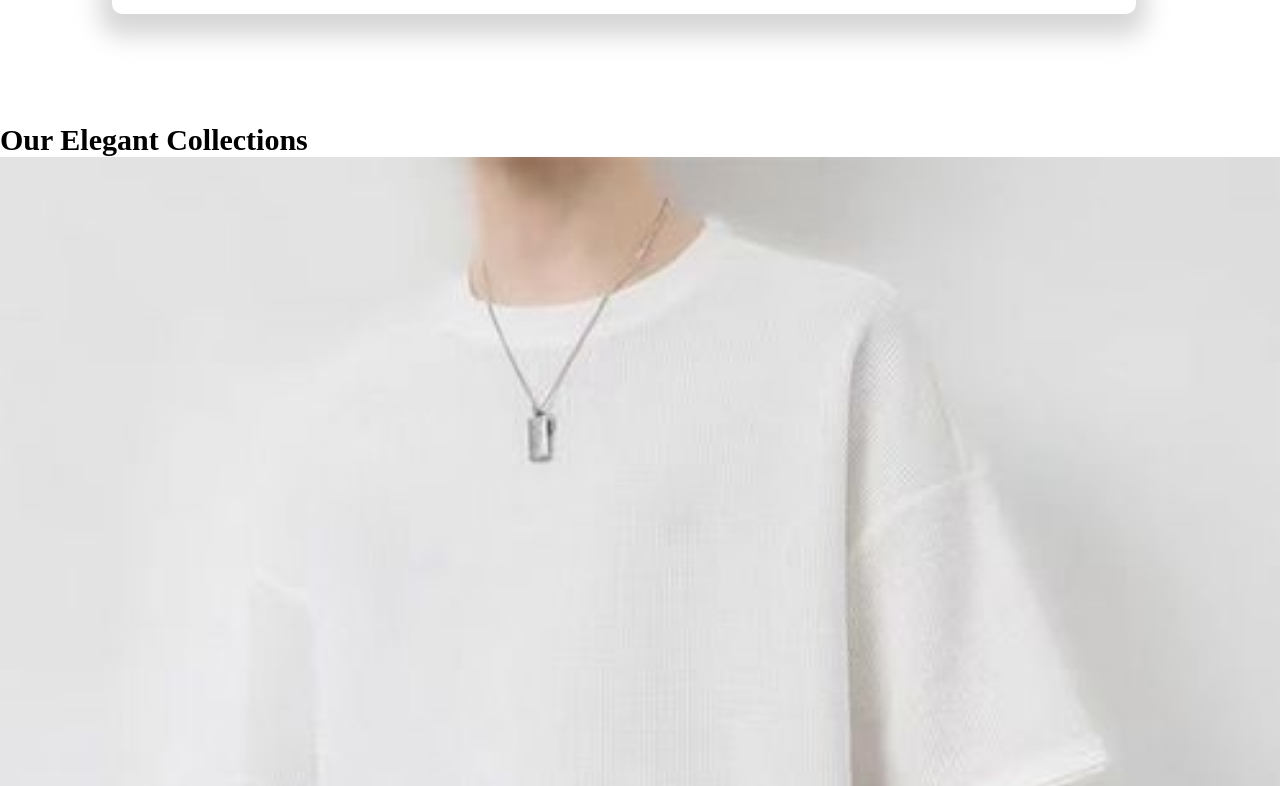
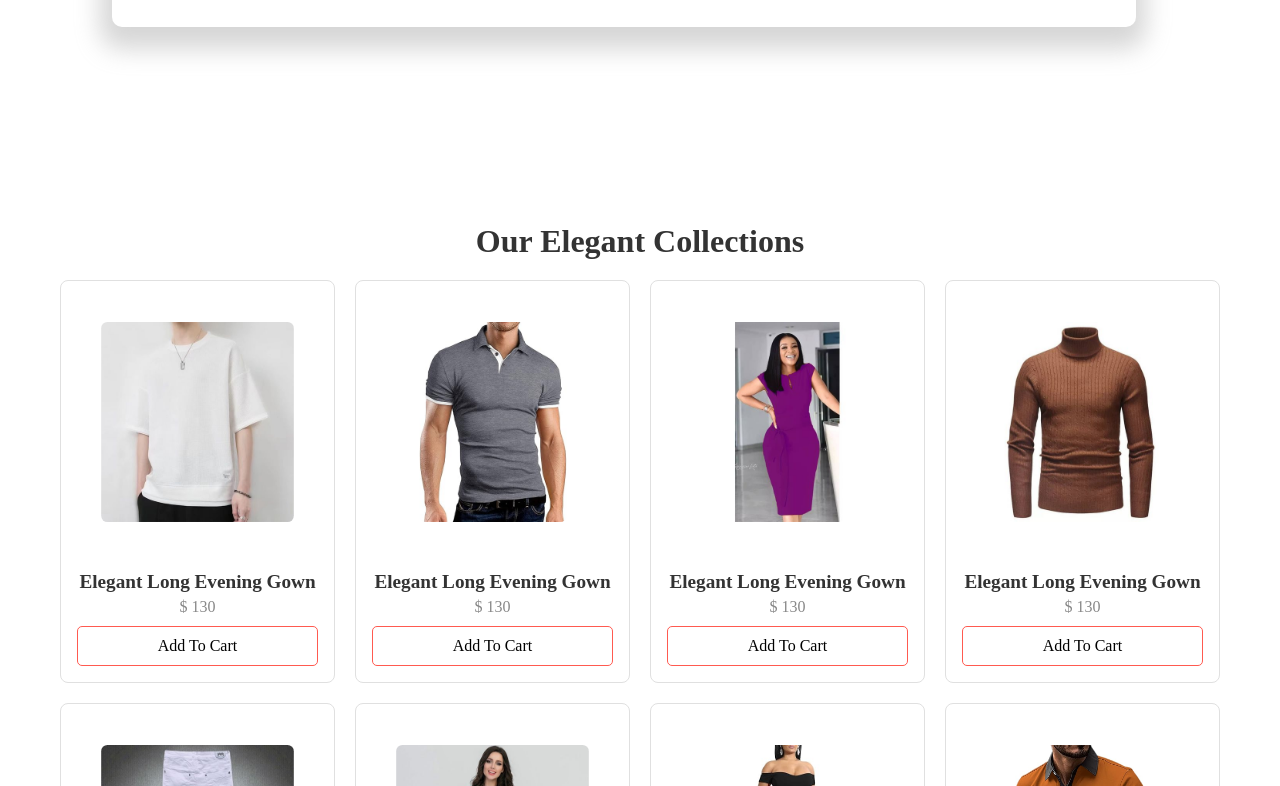
Before and after one commit to Jogata/SoftUni-React-Project, a React (Vite) app in the folder client/: page / in a window 1280 px wide. Shown: the part 774-1560 px from the top of the page. Built offline with nearby package versions, Linux system fonts and the light colour scheme.

Commit message:
added css for products component

```diff
--- a/client/src/components/travel/commerce/components/ProductList/ProductList.jsx
+++ b/client/src/components/travel/commerce/components/ProductList/ProductList.jsx
@@ -1,5 +1,6 @@
 import { useContext } from "react"
 import { ShopContext } from "../ShopContext/ShopContext"
+import './products-list.css'
 
 export function ProductList() {
     const products = useContext(ShopContext);
@@ -20,7 +21,7 @@ export function ProductList() {
                                     <h4>{title}</h4>
                                     <p>$ {price}</p>
                                 </div>
-                                <button>Add To Cart</button>
+                                <button className="add-to-cart">Add To Cart</button>
                             </div>
                         )
                     })}
--- /dev/null
+++ b/client/src/components/travel/commerce/components/ProductList/products-list.css
@@ -0,0 +1,71 @@
+.products {
+    max-width: 1200px;
+    margin: 0 auto;
+    margin-top: 80px;
+    padding: 20px;
+    text-align: center;
+}
+
+h2 {
+    margin-bottom: 20px;
+    color: #333;
+    font-size: 2rem;
+}
+
+.products-grid {
+    display: grid;
+    gap: 20px;
+    grid-template-columns: repeat(auto-fill, minmax(250px, 1fr));
+}
+
+.product {
+    padding: 16px;
+    border-radius: 8px;
+    border: 1px solid #e0e0e0;
+    background-color: #fff;
+    transition: transform 200ms ease-in-out;
+}
+
+.product img {
+    display: inline-block;
+    width: auto;
+    max-width: 100%;
+    height: 250px;
+    margin-bottom: 10px;
+    border-radius: inherit;
+    transform: scale(0.8);
+    transition: transform 200ms ease-in-out;
+}
+
+.product:hover img {
+    transform: scale(1);
+}
+
+.product-info h4 {
+    margin: 10px 0 5px;
+    color: #333;
+    font-size: 1.2rem;
+}
+
+.product-info p {
+    color: #888;
+    font-size: 1rem;
+}
+
+.add-to-cart {
+    display: block;
+    width: 100%;
+    margin-top: 10px;
+    padding: 10px;
+    color: #000;
+    font-size: 1rem;
+    border-radius: 5px;
+    border: 1px solid #ff5a50;
+    background-color: #fff;
+    transition: background-color 0.3s ease-in-out;
+    /* cursor: pointer; */
+}
+
+.add-to-cart:hover{
+    background-color: #ff5a50;
+}
```
